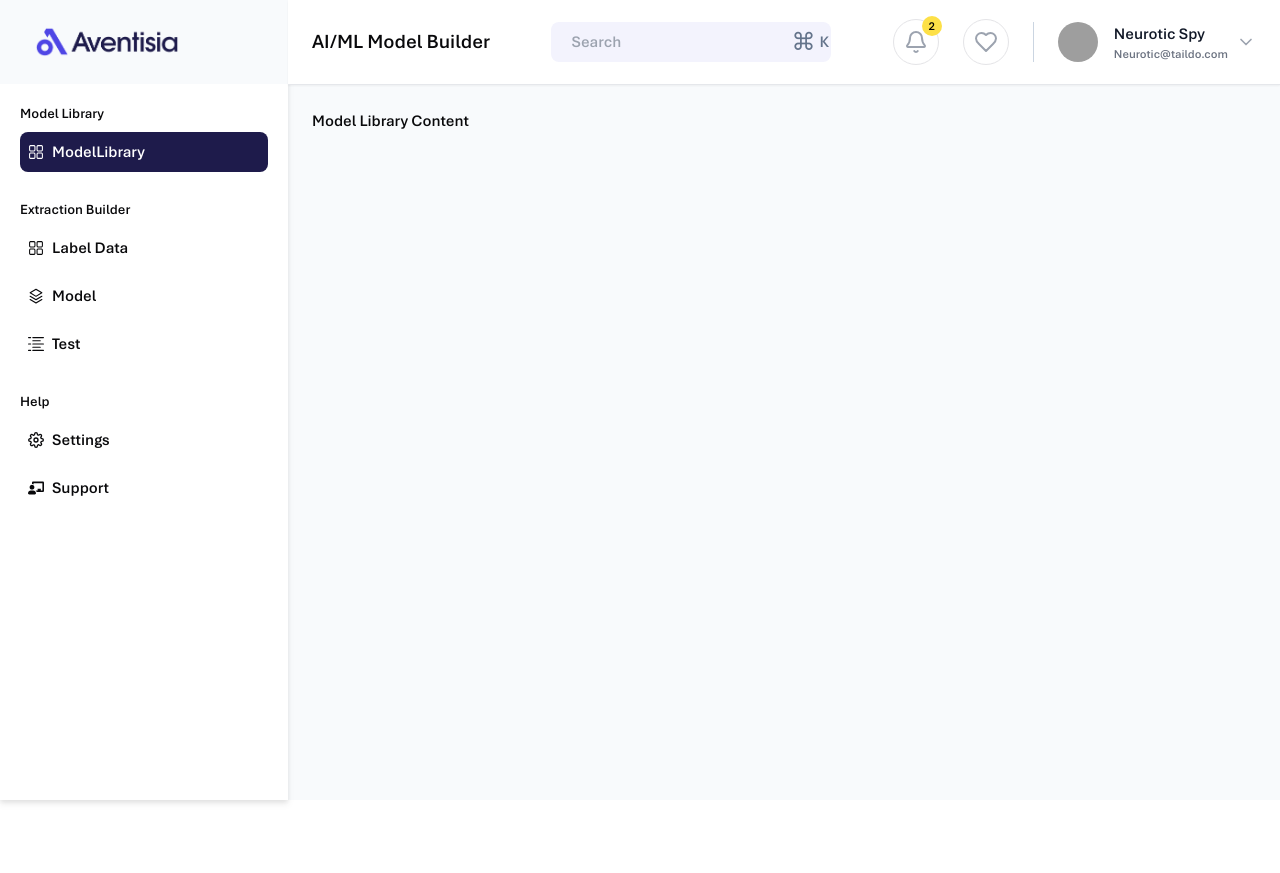
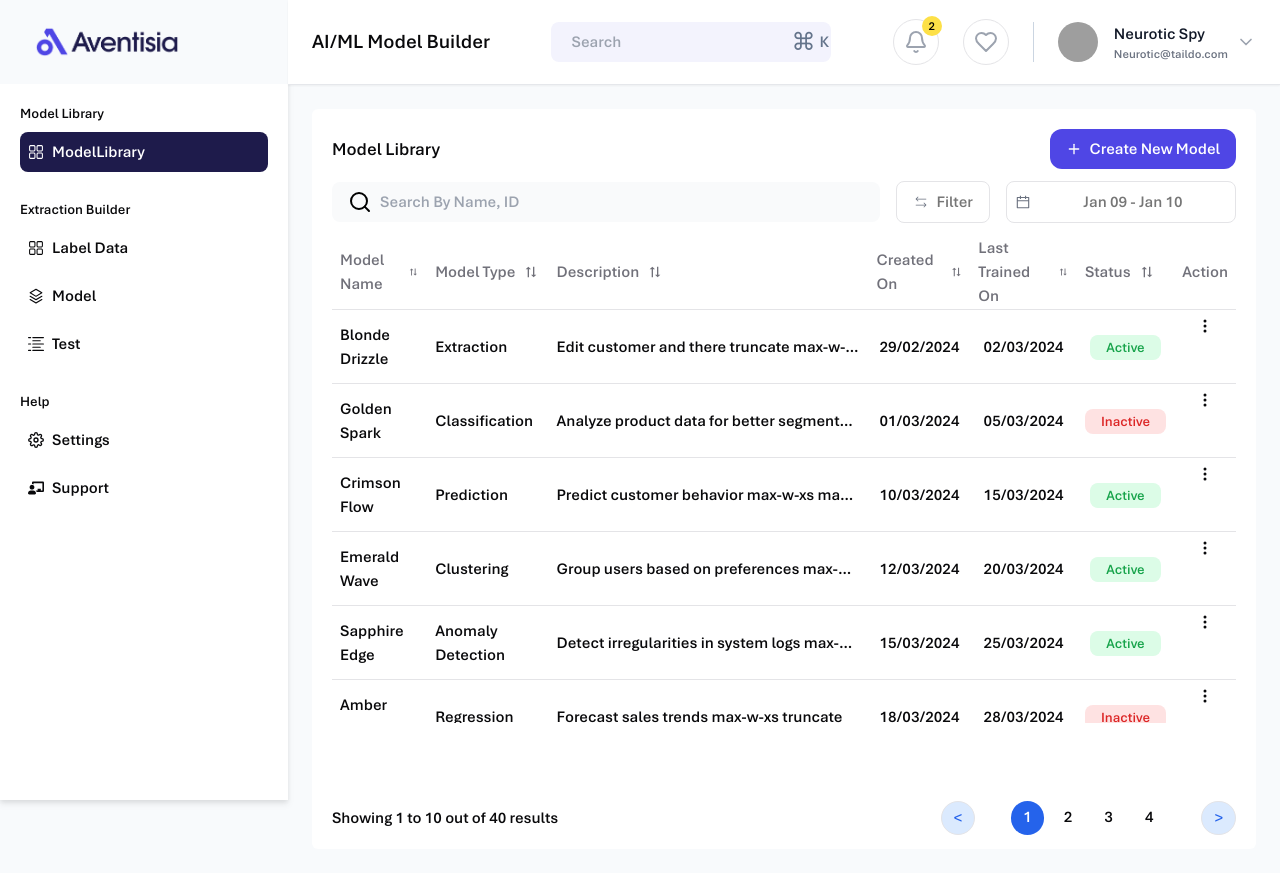
Before and after one commit to aditya28n99/Aventisia-Assignment, a React (Vite) app: page / in a window 1280 px wide. Before the commit the page ends 800 px from the top, so only its background shows below. Built offline with nearby package versions, Linux system fonts and the light colour scheme; grey boxes are pictures that could not be loaded.

Commit message:
updated model library with components

```diff
--- a/src/components/Dashboard/ModelLibrary/ModelLibrary.tsx
+++ b/src/components/Dashboard/ModelLibrary/ModelLibrary.tsx
@@ -1,5 +1,58 @@
+import React from "react";
+import { PiArrowsLeftRightLight } from "react-icons/pi";
+import { FiPlus } from "react-icons/fi";
+import Button from "../../Dashboard/Navigations/Button";
+// import { initialData } from '../../../Database/data'
+import { Search } from 'lucide-react';
+import DateRangePicker from "@/components/DateRangePicker/DateRangePicker";
+import PaginationComponent from "@/components/Pagination/Pagination";
+import TableComponent from "@/components/Table/Table";
+
+
 const ModelLibrary: React.FC = () => {
-    return <div>Model Library Content</div>;
-  };
+  return (
+    <div className="p-5 pt-0 rounded-md bg-white h-[740px]" >
+      {/*Top Section for model for searching sorting*/}
+      <div className="flex flex-col gap-3 bg-white pt-5 z-10">
+        <div className="flex justify-between items-center">
+          <h1 className="text-lg font-medium">Model Library</h1>
+          {/* Importing Button for create new model. */}
+          <Button
+            onClick={() => { }}
+            className="bg-[#4F46E5] text-white px-4 py-2 font-semibold text-base rounded-xl"
+            icon={FiPlus}>
+            Create New Model
+          </Button>
+        </div>
+        {/* New line - serch, filter, and sorting */}
+        <div className="flex items-center gap-4 text-[#767676]">
+          <div className="flex items-center bg-[#F9FAFB] px-4 py-2 rounded-lg w-full">
+            <Search className="text-black" />
+            <input
+              type="text"
+              placeholder="Search By Name, ID"
+              className="bg-transparent outline-none pl-2"
+              onChange={() => { }}
+            />
+          </div>
+          {/* Here we can filter out data by A-Z or Z-A */}
+          <button className="flex items-center gap-2 border rounded-lg px-4 py-2">
+            <PiArrowsLeftRightLight className="text-gray-500" />
+            <h1 className="font-extralight">Filter</h1>
+          </button>
+          <DateRangePicker/>
+        </div>
+        {/* Mid Section (Table) */}
+        <div className="rounded-lg bg-white h-[488px] overflow-scroll">
+          <TableComponent/>
+        </div>
+        {/* Bottom Section (Pagination) */}
+        <div className="mt-[50px]">
+          <PaginationComponent />
+        </div>
+      </div>
+    </div>
+  )
+};
 
-  export default ModelLibrary;
+export default ModelLibrary;
```
